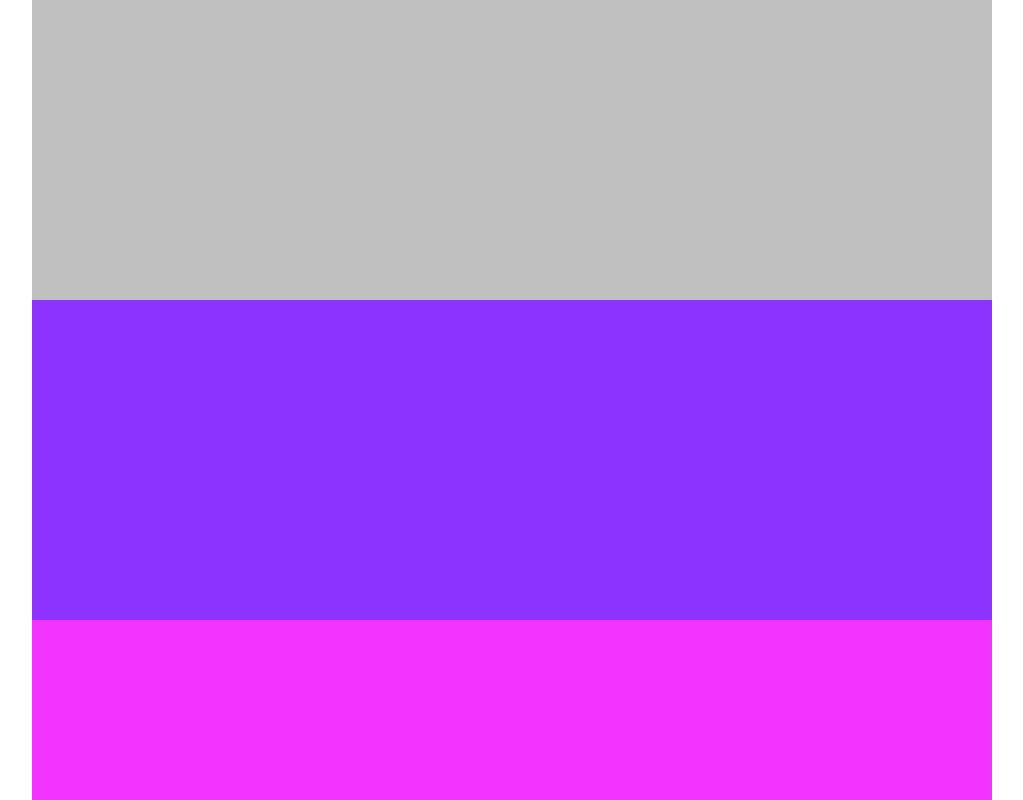
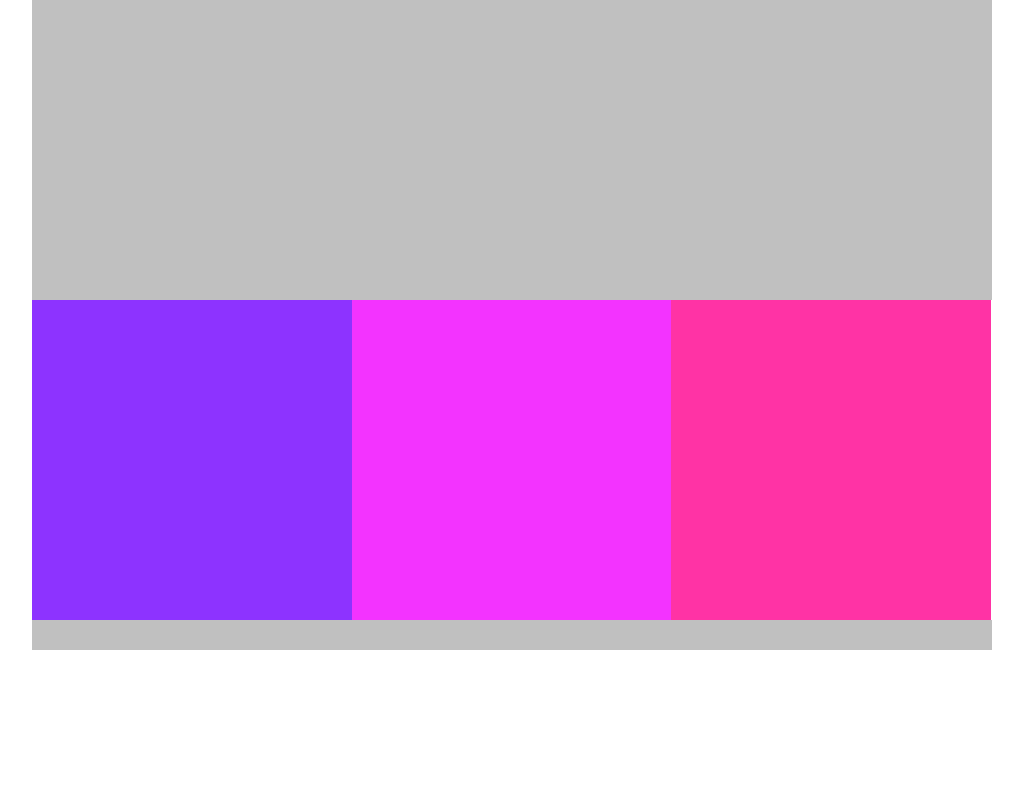
Before and after one commit to Zmarie/colors, a plain HTML site: page index.html in a window 1280 px wide. Shown: the top 800 px of the page, without its empty margins (128-1151 px from the left). Drawn offline with Linux system fonts and the light colour scheme.

Commit message:
Updated on tablet and desktops

```diff
--- a/css/main.css
+++ b/css/main.css
@@ -73,6 +73,11 @@ footer {
 
   #column-3 {
     background-color: #33FF4C;
+    width: 100%;
+  }
+
+  .col-3 {
+    width: 50%;
   }
 
   footer {
@@ -97,7 +102,12 @@ footer {
   }
 
   #column-3 {
-    background-color: #F333FF;
+    background-color: #FF33A5;
+  }
+
+  #column-3,
+  .col-3 {
+    width: 33.3%;
   }
 
   footer {
```
